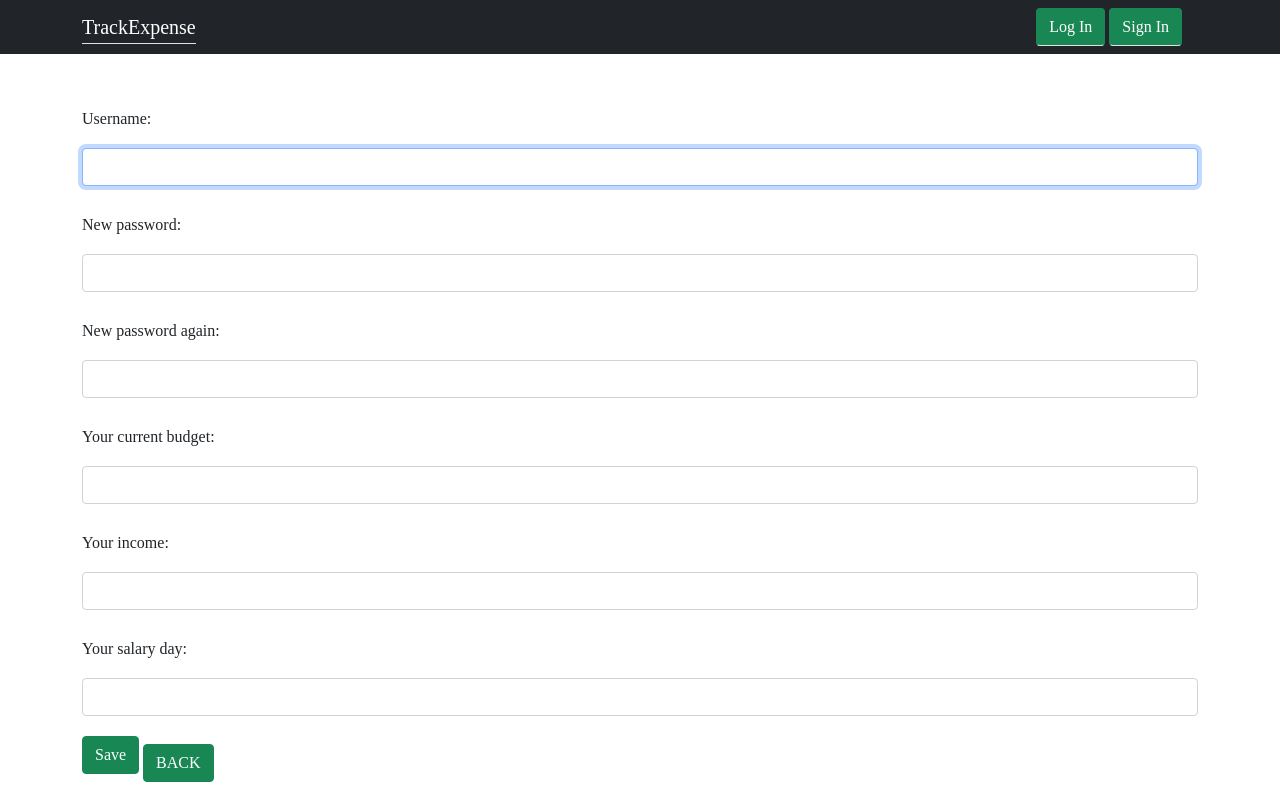
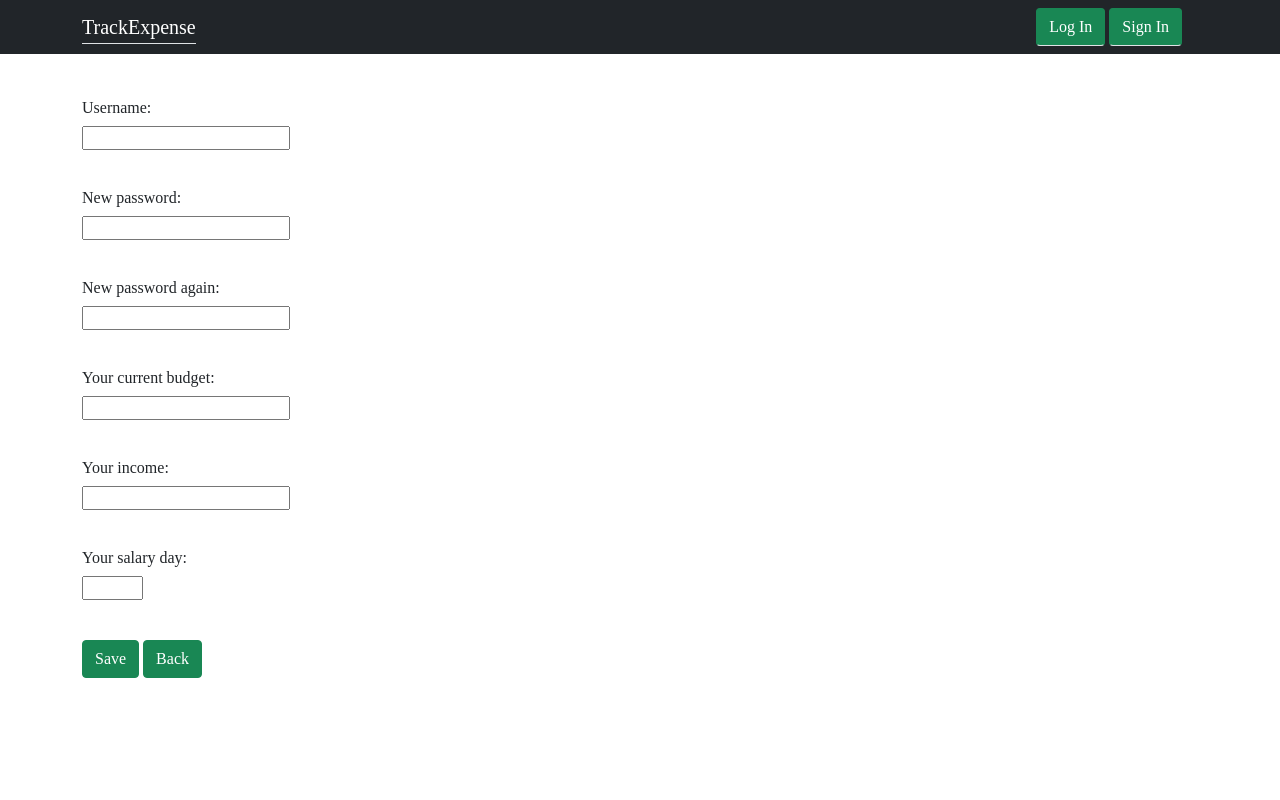
Before and after one commit to jankarolewskIT/TrackExpense, a Django app: page /register in a window 1280 px wide. Run offline with Django 3.2, Linux system fonts and the light colour scheme; some libraries are stand-ins or nearby versions.

Commit message:
modify / add templates for edit_profile, sign_up, login, add button back to templates

```diff
--- a/viewer/forms.py
+++ b/viewer/forms.py
@@ -160,9 +160,9 @@ class UpdateExpenseForm(ModelForm):
 
 class SignUpForm(UserCreationForm):
     def __init__(self, *args, **kwargs):
-        super().__init__(*args, **kwargs)
+        super(UserCreationForm, self).__init__(*args, **kwargs)
         for visible in self.visible_fields():
-            visible.field.widget.attrs['class'] = 'form-control'
+            visible.field.widget.attrs["class"] = "form.control"
 
     class Meta(UserCreationForm.Meta):
         fields = ["username"]
@@ -218,10 +218,11 @@ class SignUpForm(UserCreationForm):
 
 
 class UpdateProfileForm(ModelForm):
+
     def __init__(self, *args, **kwargs):
-        super().__init__(*args, **kwargs)
+        super(ModelForm, self).__init__(*args, **kwargs)
         for visible in self.visible_fields():
-            visible.field.widget.attrs['class'] = 'form-control'
+            visible.field.widget.attrs["class"] = "form.control"
 
     class Meta:
         model = Profile
--- a/viewer/static/css/styles.css
+++ b/viewer/static/css/styles.css
@@ -99,15 +99,3 @@ strong {
 .unloged a {
   color: white;
 }
-
-.col-form-label p {
-  margin-bottom: 20px;
-}
-
-form input, select {
-  margin-bottom: 15px;
-}
-
-form label {
-  margin-bottom: 10px;
-}
--- a/viewer/templates/password_change.html
+++ b/viewer/templates/password_change.html
@@ -24,6 +24,7 @@
             </div>
             <input type="submit" value="Save"
                    class="btn btn-success">
+            <a class="btn btn-success" href="{% url "welcome" %}" role="button">Back</a>
         </form>
     </div>
-{%  endblock %}
+{% endblock %}
--- a/viewer/templates/sign_up.html
+++ b/viewer/templates/sign_up.html
@@ -3,45 +3,45 @@
 
 {% block content %}
     <form method="post">
+
         {% csrf_token %}
+
         <div class="form-group">
             {{ form.username.errors }}
-            <label class="col-form-label" for="{{ form.username.id_for_label }}">Username: </label>
-            {{ form.username }}
+            <label for="{{ form.username.id_for_label }}">Username: </label>
+            <p> {{ form.username }} </p>
         </div>
 
         <div class="form-group">
             {{ form.password1.errors }}
-            <label class="col-form-label" for="{{ form.password1.id_for_label }}">New password: </label>
-            {{ form.password1 }}
+            <label for="{{ form.password1.id_for_label }}">New password: </label>
+            <p>  {{ form.password1 }} </p>
         </div>
 
         <div class="form-group">
             {{ form.password2.errors }}
-            <label class="col-form-label" for="{{ form.password2.id_for_label }}">New password again: </label>
-            {{ form.password2 }}
+            <label for="{{ form.password2.id_for_label }}">New password again: </label>
+            <p> {{ form.password2 }} </p>
         </div>
 
         <div class="form-group">
             {{ form.current_money.errors }}
-            <label class="col-form-label" for="{{ form.current_money.id_for_label }}">Your current budget: </label>
-            {{ form.current_money }}
+            <label for="{{ form.current_money.id_for_label }}">Your current budget: </label>
+            <p> {{ form.current_money }} </p>
         </div>
 
         <div class="form-group">
             {{ form.income.errors }}
-            <label class="col-form-label" for="{{ form.income.id_for_label }}">Your income: </label>
-            {{ form.income }}
+            <label for="{{ form.income.id_for_label }}">Your income: </label>
+            <p> {{ form.income }} </p>
         </div>
 
         <div class="form-group">
             {{ form.pay_day.errors }}
-            <label class="col-form-label" for="{{ form.pay_day.id_for_label }}">Your salary day: </label>
-            {{ form.pay_day }}
+            <label for="{{ form.pay_day.id_for_label }}">Your salary day: </label>
+            <p>  {{ form.pay_day }} </p>
         </div>
-
         <input type="submit" value="Save" class="btn btn-success">
-
-     <a class="btn btn-success" href="{% url "welcome" %}" role="button">BACK</a>
+        <a class="btn btn-success" href="{% url "welcome" %}" role="button">Back</a>
     </form>
-{%  endblock %}
+{% endblock %}
```
Also changed, not shown: viewer/templates/edit_budget.html (+4 -3 lines), viewer/templates/edit_profile.html (+4 -9 lines), viewer/templates/form.html (+17 -4 lines), viewer/templates/home.html (+7 -1 lines), viewer/views.py (+4 -10 lines). Lines whose indentation alone changed are shown as unchanged.
